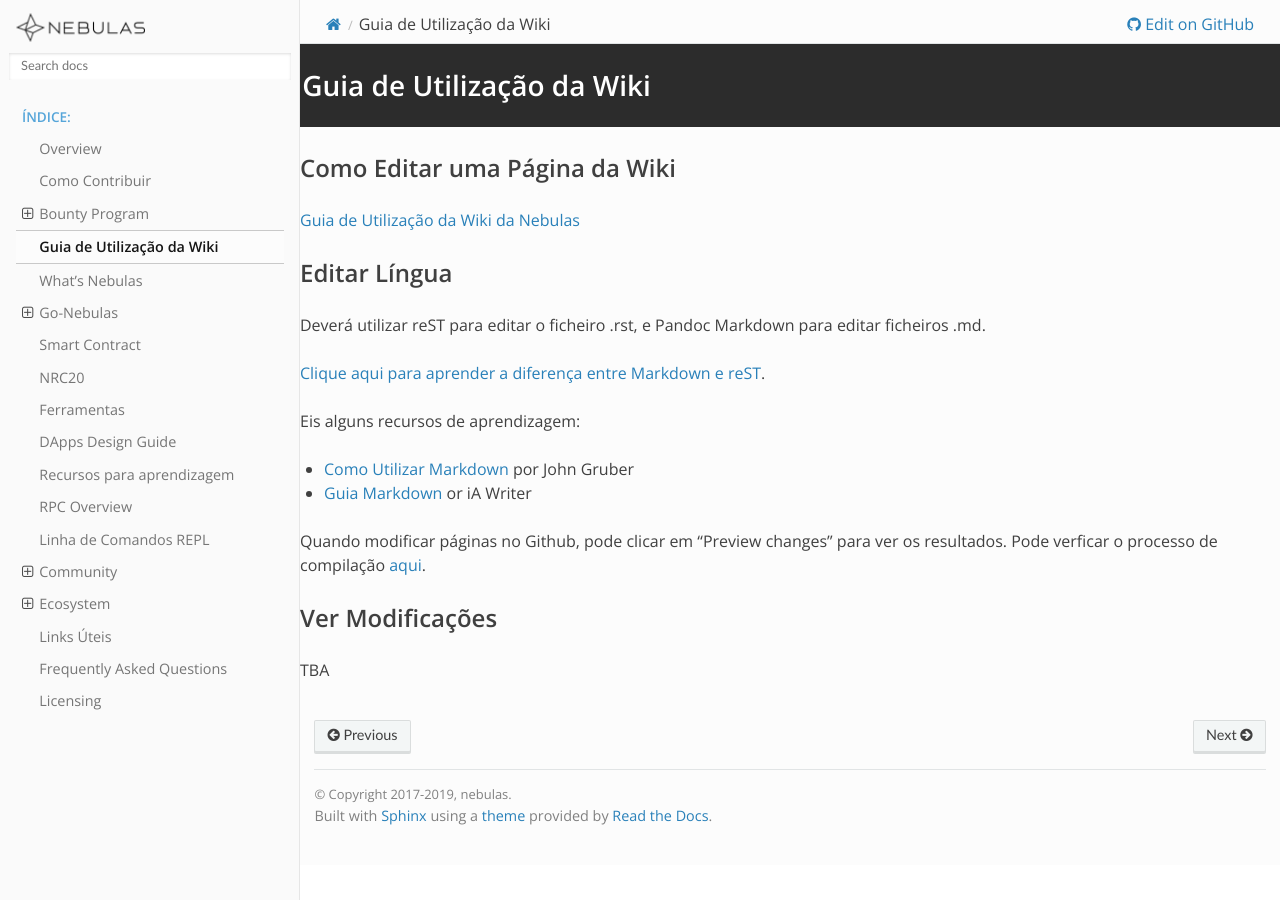
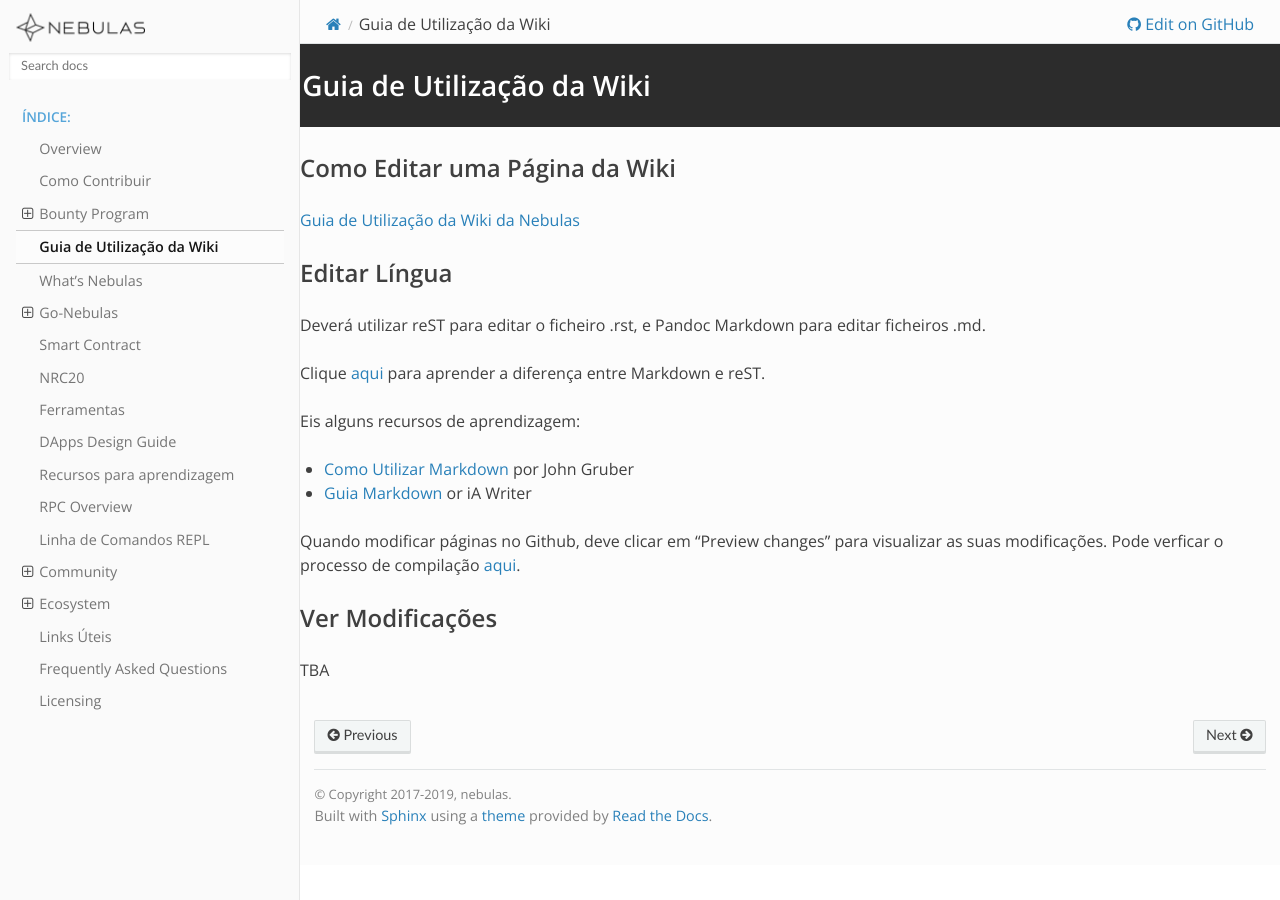
Before and after one commit to nebulasio/nebdocs, a Sphinx documentation site: the page built from docs/wiki-using-guide.md, in a window 1280 px wide. Built offline with Sphinx 7.4.7 and the Read the Docs theme 2.0.0, drawn with Linux system fonts in a browser that asks for light colours; pages that are not in the unit, such as notebooks, are missing from menus.

Commit message:
update formatting and wording of usage-guide.md, part 1

```diff
--- a/docs/wiki-using-guide.md
+++ b/docs/wiki-using-guide.md
@@ -7,14 +7,14 @@
 
 Deverá utilizar reST para editar o ficheiro .rst, e Pandoc Markdown para editar ficheiros .md.
 
-[Clique aqui para aprender a diferença entre Markdown e reST](http://www.unexpected-vortices.com/doc-notes/markdown-and-rest-compared.html).
+Clique [aqui](http://www.unexpected-vortices.com/doc-notes/markdown-and-rest-compared.html) para aprender a diferença entre Markdown e reST.
 
 Eis alguns recursos de aprendizagem:
 
 - [Como Utilizar Markdown](https://daringfireball.net/projects/markdown/syntax) por John Gruber
 - [Guia Markdown](https://ia.net/writer/support/general/markdown-guide) or iA Writer
 
-Quando modificar páginas no Github, pode clicar em "Preview changes" para ver os resultados. Pode verficar o processo de compilação [aqui](https://readthedocs.org/projects/nebdocs/builds/).
+Quando modificar páginas no Github, deve clicar em "Preview changes" para visualizar as suas modificações. Pode verficar o processo de compilação [aqui](https://readthedocs.org/projects/nebdocs/builds/).
 
 
 ## Ver Modificações
```
